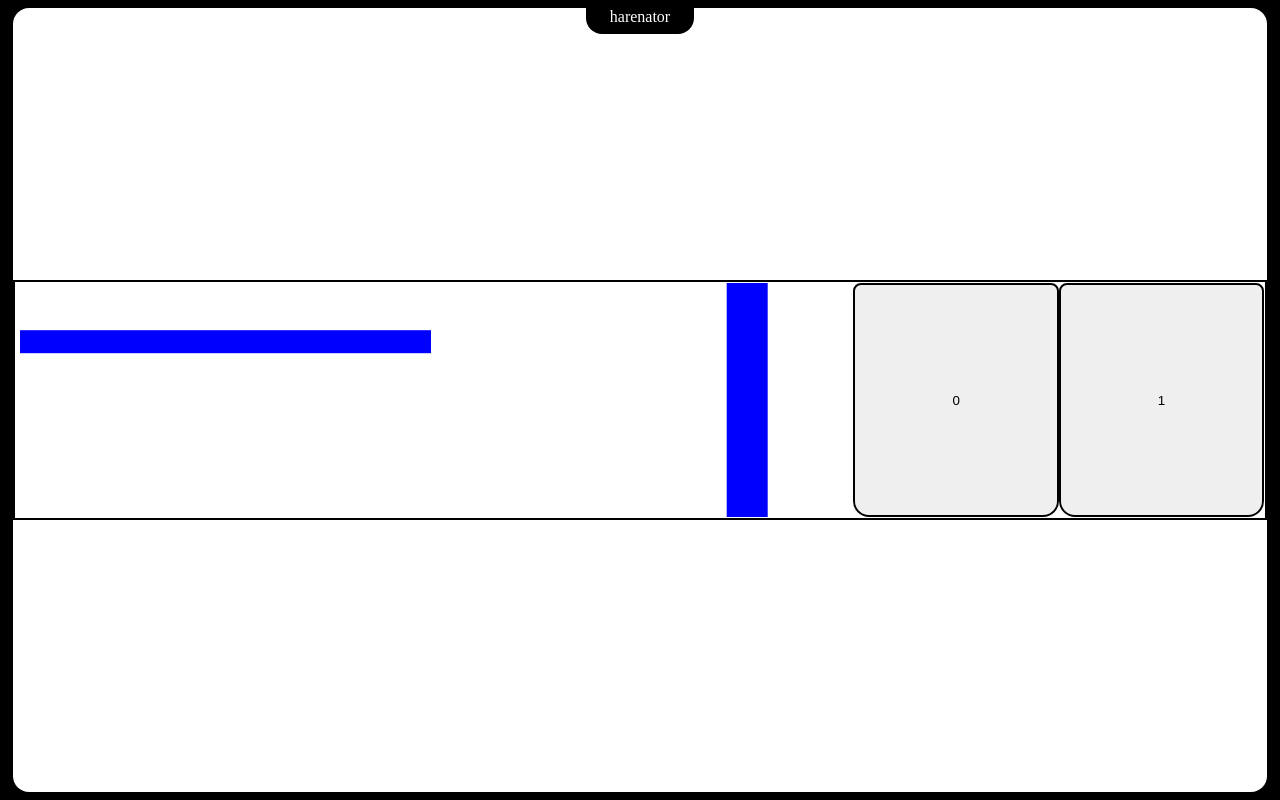
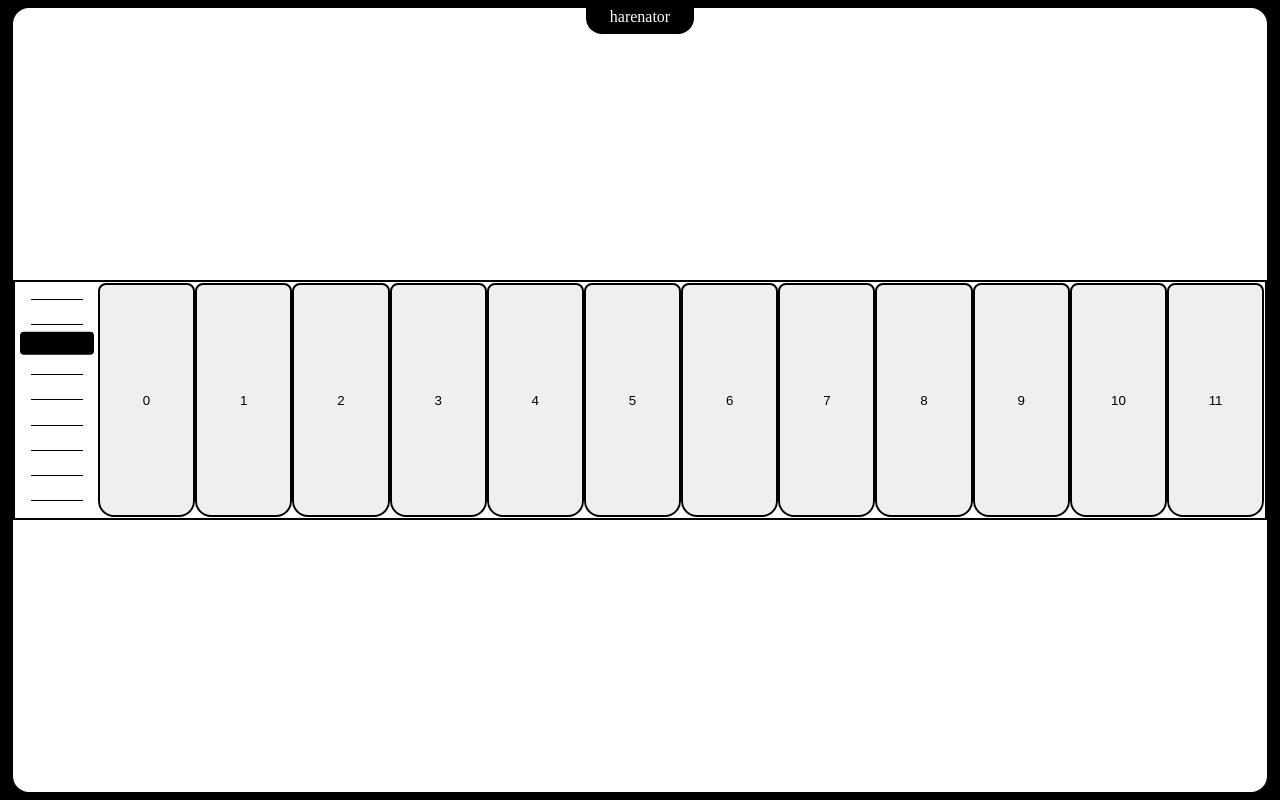
Before and after one commit to k-lila/react_synth, a React (Vite) app: page / in a window 1280 px wide. Built offline with nearby package versions, Linux system fonts and the light colour scheme.

Commit message:
keyboard volume

```diff
--- a/src/components/basicslider/index.tsx
+++ b/src/components/basicslider/index.tsx
@@ -6,6 +6,7 @@ import { BasicSliderStyled, Thumb } from './styles'
 type BasicSliderProps = {
   defaultgain: number
   horizontal?: boolean
+  onGainChange?: (gain: number) => void
 }
 
 const BasicSlider = ({ ...props }: BasicSliderProps) => {
@@ -18,11 +19,14 @@ const BasicSlider = ({ ...props }: BasicSliderProps) => {
   const [thumb, setThumb] = useState(Number)
 
   useEffect(() => {
+    if (props.onGainChange) {
+      props.onGainChange(gain)
+    }
     if (volumeRef.current) {
-      const position = getPercent(gain, 100, 0, 90, true)
+      const position = getPercent(gain, 100, 0, 89, true)
       setThumb(position)
     }
-  }, [gain, thumb, props.horizontal])
+  }, [gain, thumb, props.horizontal, props])
 
   const handleTouchInfo = (event: React.TouchEvent<HTMLDivElement>) => {
     if (props.horizontal) {
@@ -42,6 +46,7 @@ const BasicSlider = ({ ...props }: BasicSliderProps) => {
 
   return (
     <BasicSliderStyled
+      className="slider__container"
       $horizontal={props.horizontal}
       ref={volumeRef}
       onTouchStart={(e) => handleDown(handleTouchInfo(e))}
@@ -50,9 +55,9 @@ const BasicSlider = ({ ...props }: BasicSliderProps) => {
       onMouseDown={(e) => handleDown(handleMouseInfo(e))}
       onMouseMove={(e) => handleMove(handleMouseInfo(e))}
       onMouseUp={handleUp}
-      onMouseOut={handleUp}
     >
       <Thumb
+        className="slider__thumb"
         $horizontal={props.horizontal}
         $position={thumb}
         $slide={
@@ -63,6 +68,17 @@ const BasicSlider = ({ ...props }: BasicSliderProps) => {
             : 0
         }
       />
+      <div className="markers">
+        <div className="marker-item" />
+        <div className="marker-item" />
+        <div className="marker-item" />
+        <div className="marker-item" />
+        <div className="marker-item" />
+        <div className="marker-item" />
+        <div className="marker-item" />
+        <div className="marker-item" />
+        <div className="marker-item" />
+      </div>
     </BasicSliderStyled>
   )
 }
--- a/src/components/basicslider/styles.tsx
+++ b/src/components/basicslider/styles.tsx
@@ -5,7 +5,21 @@ export const BasicSliderStyled = styled.div<{ $horizontal?: boolean }>`
   position: relative;
   width: 100%;
   height: 100%;
-  margin: 0 0.25em;
+
+  .markers {
+    height: 100%;
+    width: 100%;
+    display: flex;
+    flex-direction: column;
+    justify-content: space-around;
+    align-items: center;
+  }
+
+  .marker-item {
+    height: 1px;
+    background-color: black;
+  }
+
   @media screen and (max-width: 767px) {
   }
   @media screen and (min-width: 768px) and (max-width: 1023px) {
@@ -13,7 +27,7 @@ export const BasicSliderStyled = styled.div<{ $horizontal?: boolean }>`
   @media screen and (min-width: 1024px) {
   }
 `
-export const Thumb = styled.button.attrs<{
+export const Thumb = styled.div.attrs<{
   $position: number
   $slide: number
   $horizontal?: boolean
@@ -24,8 +38,8 @@ export const Thumb = styled.button.attrs<{
       : `translateY(-${(props.$position / 100) * props.$slide}px)`
   }
 }))`
-  background-color: blue;
-  border: none;
+  border: 2px solid black;
+  border-radius: 0.25em;
   width: ${(props) => (props.$horizontal ? '10%' : '100%')};
   height: ${(props) => (props.$horizontal ? '100%' : '10%')};
   position: absolute;
--- a/src/components/keyboardvolume/index.tsx
+++ b/src/components/keyboardvolume/index.tsx
@@ -1,7 +1,20 @@
+import { useEffect, useState } from 'react'
 import BasicSlider from '../basicslider'
+import { KeyboardVolumeStyled } from './styles'
 
 const KeyboardVolume = () => {
-  return <BasicSlider defaultgain={70} />
+  const [volume, setVolume] = useState(70)
+  const handleGain = (gain: number) => {
+    setVolume(gain)
+  }
+  useEffect(() => {
+    console.log(volume)
+  }, [volume])
+  return (
+    <KeyboardVolumeStyled>
+      <BasicSlider defaultgain={70} onGainChange={handleGain} />
+    </KeyboardVolumeStyled>
+  )
 }
 
 export default KeyboardVolume
--- a/src/components/keyboardvolume/styles.ts
+++ b/src/components/keyboardvolume/styles.ts
@@ -2,30 +2,32 @@ import styled from 'styled-components'
 
 export const KeyboardVolumeStyled = styled.div`
   display: flex;
-  width: 5%;
-  position: relative;
+  align-items: center;
+  justify-content: center;
+  margin: 0;
+  padding: 0.25em;
   height: 100%;
-  margin: 0 0.25em;
+  width: 7%;
+
+  .slider__container {
+  }
+
+  .slider__thumb {
+    background-color: black;
+  }
+
+  .marker-item {
+    width: 70%;
+    height: 1px;
+    background-color: black;
+  }
+
   @media screen and (max-width: 767px) {
-    width: 15%;
+    width: 20%;
   }
   @media screen and (min-width: 768px) and (max-width: 1023px) {
+    width: 10%;
   }
   @media screen and (min-width: 1024px) {
   }
 `
-export const Thumb = styled.button.attrs<{ $position: number; $slide: number }>(
-  (props) => ({
-    style: {
-      transform: `translateY(-${(props.$position / 100) * props.$slide}px)`
-    }
-  })
-)`
-  background-color: blue;
-  border: none;
-  width: 100%;
-  height: 10%;
-  position: absolute;
-  pointer-events: none;
-  bottom: 0;
-`
--- a/src/containers/pianokeyboard/index.tsx
+++ b/src/containers/pianokeyboard/index.tsx
@@ -1,27 +1,26 @@
-import BasicSlider from '../../components/basicslider'
+import KeyboardVolume from '../../components/keyboardvolume'
 import PianoKey from '../../components/pianokey'
-// import useWindowSize from '../../hooks/usewindowssize'
+import useWindowSize from '../../hooks/usewindowssize'
 import { KeyboardContainer, PianoKeyboardStyled } from './styles'
 
 const PianoKeyboard = () => {
-  // const { windowsize } = useWindowSize()
-  // let keyboardSize
-  // if (windowsize.width < 768) {
-  //   keyboardSize = 5
-  // } else if (windowsize.width >= 1024) {
-  //   keyboardSize = 12
-  // } else {
-  //   keyboardSize = 8
-  // }
+  const { windowsize } = useWindowSize()
+  let keyboardSize
+  if (windowsize.width < 768) {
+    keyboardSize = 5
+  } else if (windowsize.width >= 1024) {
+    keyboardSize = 12
+  } else {
+    keyboardSize = 8
+  }
   const keyboard = []
-  for (let i = 0; i < 2; i++) {
+  for (let i = 0; i < keyboardSize; i++) {
     keyboard.push(<PianoKey key={i} pitch={i} />)
   }
 
   return (
     <PianoKeyboardStyled>
-      <BasicSlider defaultgain={50} />
-      <BasicSlider defaultgain={70} horizontal />
+      <KeyboardVolume />
       <KeyboardContainer>{keyboard}</KeyboardContainer>
     </PianoKeyboardStyled>
   )
```
